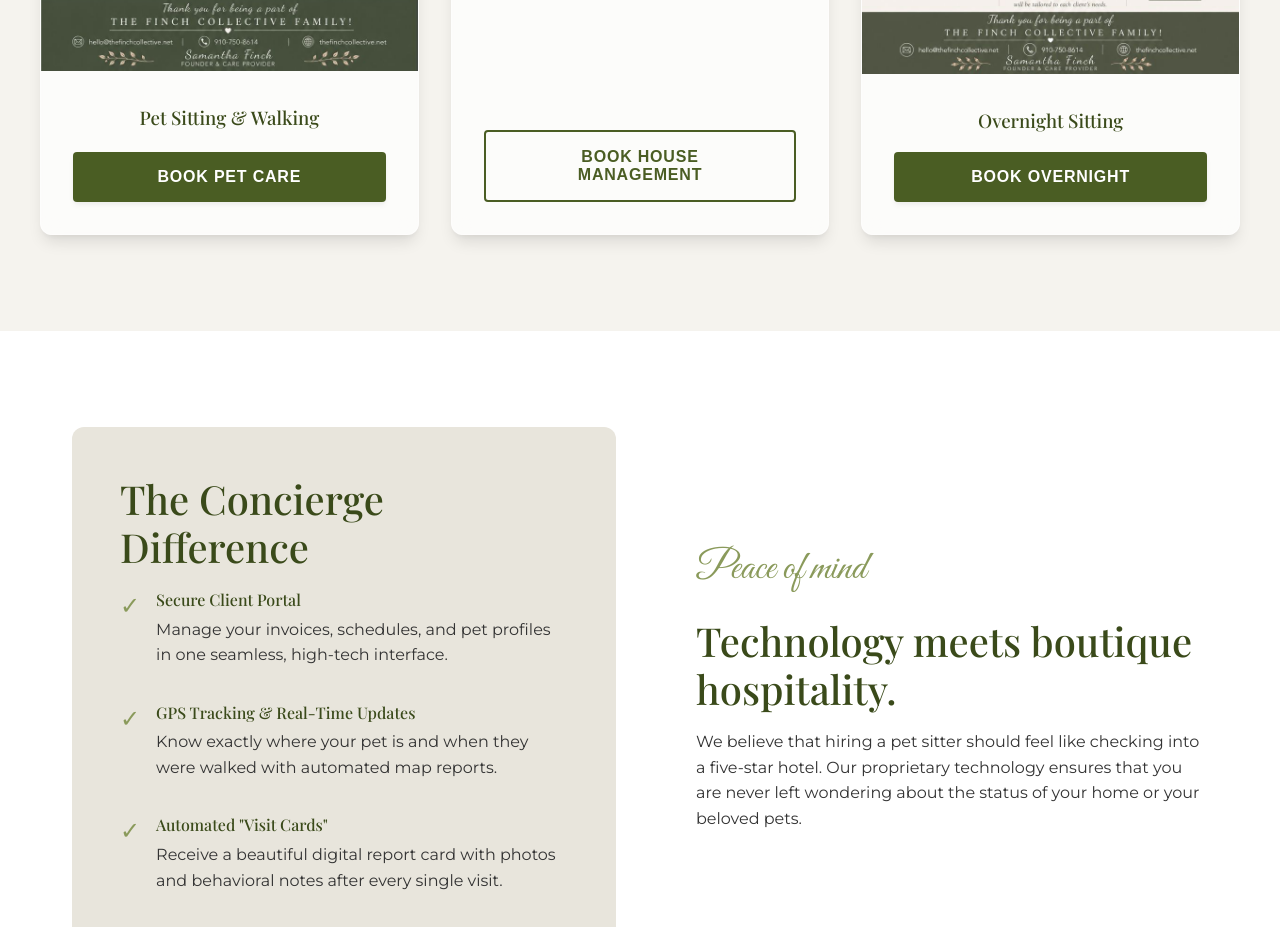
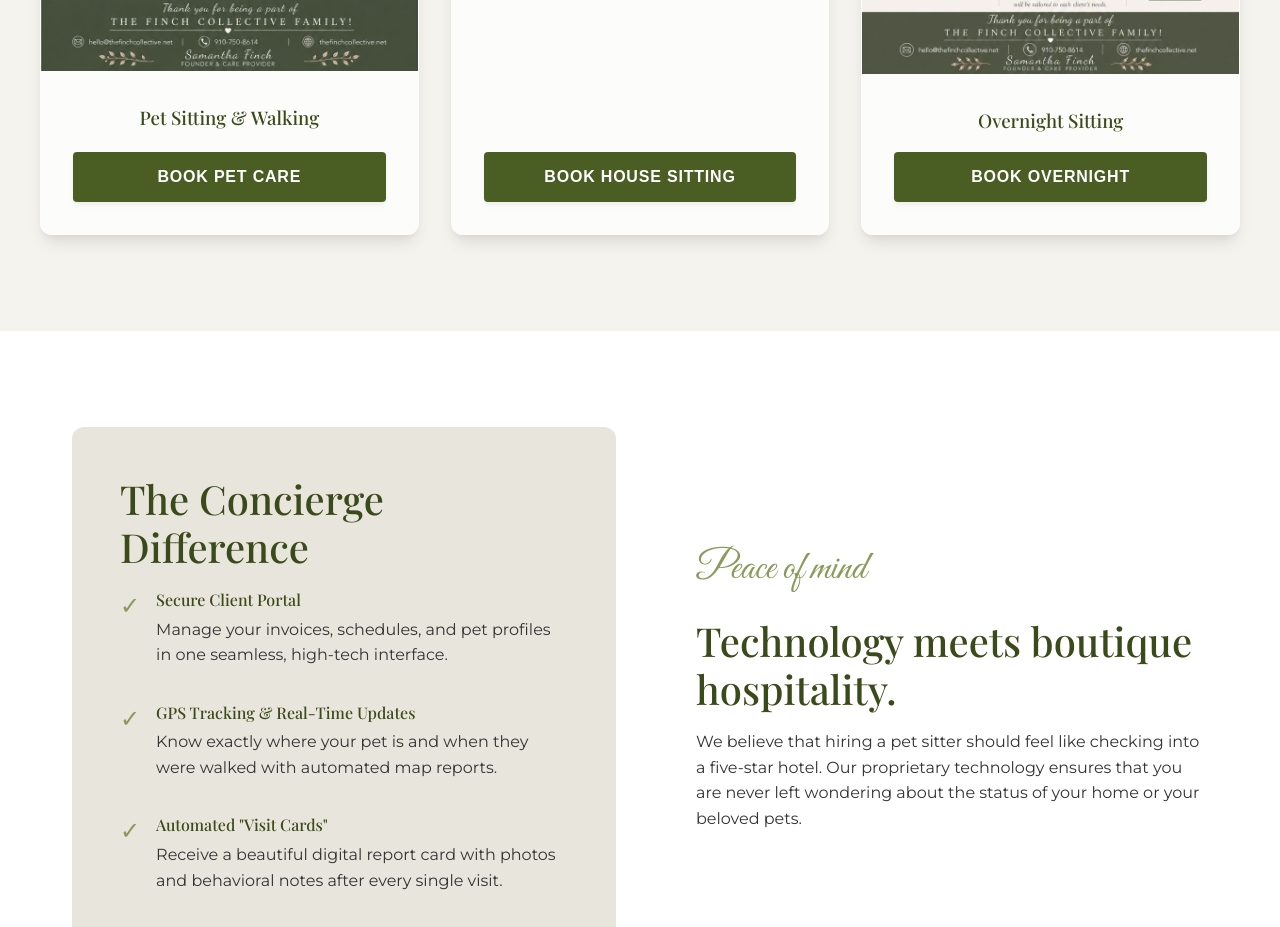
Before and after one commit to allenfinch1974-lang/the-finch-collective, a Next.js app: page / in a window 1280 px wide. Shown: the part 2040-2967 px from the top of the page. Built offline with nearby package versions, Linux system fonts and the light colour scheme; no server answers; a web font is replaced by a local one.

Commit message:
UI: Update House Sitting button text and color

```diff
--- a/src/app/page.tsx
+++ b/src/app/page.tsx
@@ -64,7 +64,7 @@ export default function Home() {
              <div style={{ padding: "2rem", display: "flex", flexDirection: "column", flexGrow: 1 }}>
                 <h3 style={{ marginBottom: "1rem" }}>House Management</h3>
                 <div style={{ marginTop: "auto" }}>
-                   <button className="btn btn-outline" style={{ width: "100%" }}>Book House Management</button>
+                   <button className="btn btn-primary" style={{ width: "100%" }}>Book House Sitting</button>
                 </div>
              </div>
           </div>
```
